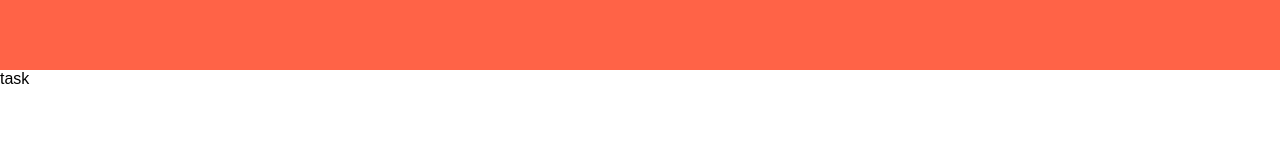
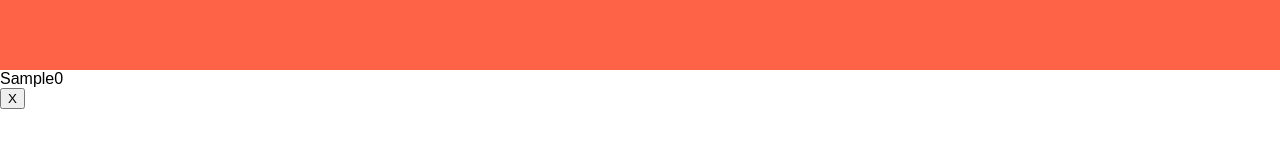
Before and after one commit to dburgnerjr/todo-list, a React (Create React App) app: page / in a window 1280 px wide. Both pictures are taken after typing "Sample" into the empty fields and a click on the button "Add Task". Shown: the part 170-318 px from the top of the page. Built offline with nearby package versions, Linux system fonts and the light colour scheme.

Commit message:
Fixed TodoTask

```diff
--- a/src/App.tsx
+++ b/src/App.tsx
@@ -33,8 +33,8 @@
         <button onClick={addTask}>Add Task</button>
       </div>
       <div className="todoList">
-        {todoList.map(() => {
-          return <TodoTask />;
+        {todoList.map((task: ITask, key: number) => {
+          return <TodoTask key={key} task={task} />;
         })}
       </div>
     </div>
--- a/src/Components/TodoTask.tsx
+++ b/src/Components/TodoTask.tsx
@@ -1,7 +1,20 @@
 import React from 'react'
+import { ITask } from '../Interfaces';
 
-const TodoTask = () => {
-    return <div>task</div>
+interface Props {
+    task: ITask;
+}
+
+const TodoTask = ({ task }: Props) => {
+    return (
+        <div className="task">
+            <div className="content">
+                <span>{task.taskName}</span>
+                <span>{task.deadline}</span>
+            </div>
+            <button>X</button>
+        </div>
+    );
 };
 
 export default TodoTask
```
